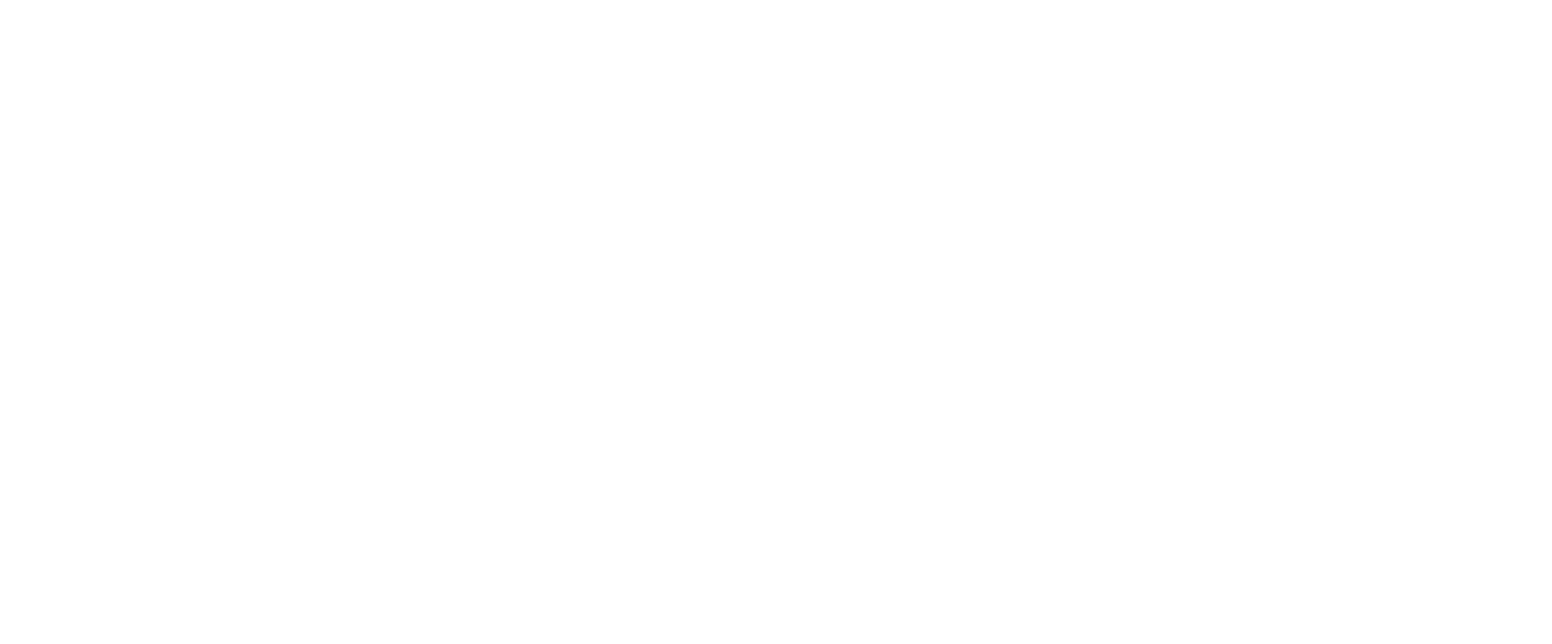
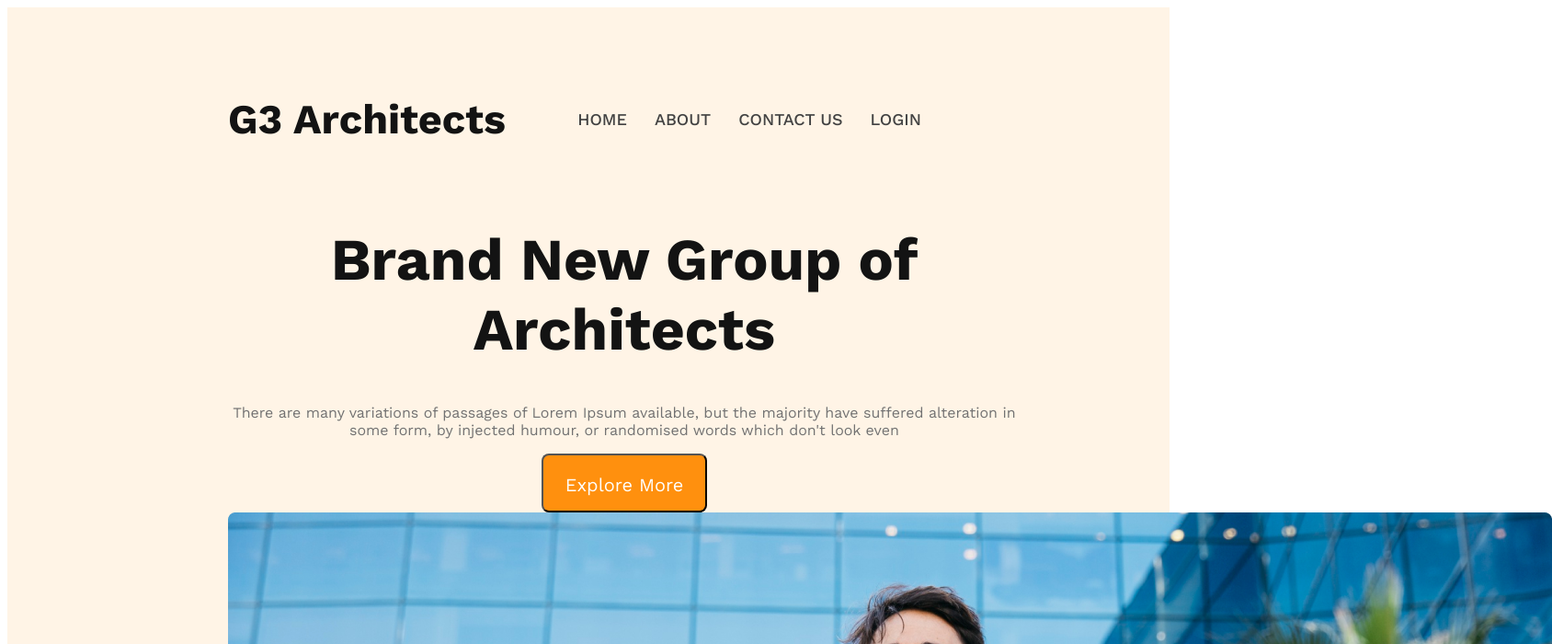
Before and after one commit to Sohanur00/g3-webside, a plain HTML site: page index.html in a window 1280 px wide. Shown: the top 700 px of the page at 92% size, 1688 px wide, since content can reach past the window. Drawn offline with nearby package versions, Linux system fonts and the light colour scheme.

Commit message:
btn added

```diff
--- a/index.html
+++ b/index.html
@@ -1,11 +1,64 @@
 <!DOCTYPE html>
 <html lang="en">
+
 <head>
     <meta charset="UTF-8">
     <meta name="viewport" content="width=device-width, initial-scale=1.0">
-    <title>Document</title>
+    <title>g3 architect</title>
+    <link rel="stylesheet" href="styles/architect.css">
 </head>
+
 <body>
+    <header>
+        <nav>
+            <h3 class="nav-title">G3 Architects</h3>
+            <ul>
 
+                <li><a href="">HOME</a></li>
+                <li><a href="">ABOUT</a></li>
+                <li><a href="">CONTACT US</a></li>
+                <li><a href="">LOGIN</a></li>
+
+            </ul>
+
+        </nav>
+
+        <div class="banner">
+            <div class="banner-content">
+                <h1 class="banner-title">Brand New Group of Architects </h1>
+
+                <p class="banner-description">There are many variations of passages of Lorem Ipsum available, but the
+                    majority have suffered alteration in some form, by injected humour, or randomised words which don't
+                    look even</p>
+                <button class="btn-primary">Explore More</button>
+
+            </div>
+
+            <img src="/images/banner.png" alt="">
+        </div>
+
+
+
+
+
+
+    </header>
+
+
+
+
+
+
+
+    <main>
+
+    </main>
+
+
+    <footer>
+
+
+    </footer>
 </body>
+
 </html>
--- /dev/null
+++ b/styles/architect.css
@@ -0,0 +1,88 @@
+/* WORK SANS FONT  */
+@import url('https://fonts.googleapis.com/css2?family=Work+Sans:wght@400;500;600;700;800&display=swap');
+/* shared styles */
+.btn-primary{
+
+    width: 180px;
+    height: 64px;
+    border-radius: 8px;
+    background: #FF900E;
+    color: #FFF;
+    font-size: 20px;
+  padding: 20px 20px;
+
+
+}
+
+* {
+    font-family: 'Work Sans', sans-serif;
+}
+
+/* header styles  */
+
+header {
+
+    background: rgba(255, 144, 14, 0.10);
+    padding: 50px 240px;
+
+
+}
+
+nav {
+
+    display: flex;
+    justify-content: space-between;
+    align-items: center;
+}
+
+.nav-title{
+    color: #131313;
+    font-size: 45px;
+    font-weight: 700;
+
+
+}
+
+nav>ul {
+    display: flex;
+
+
+}
+
+nav li {
+    list-style: none;
+    margin-right: 30px;
+
+    font-size: 18px;
+    font-weight: 500;
+
+}
+
+nav li a {
+
+    color: #424242;
+    text-decoration:none;
+
+
+}
+
+/* banner styles */
+
+.banner-content{
+
+    width: 862px;
+text-align: center;
+margin: 0 auto;
+}
+.banner-title{
+    font-size: 64px;
+    font-weight: 700;
+    color:  #131313;
+}
+
+.banner-description{
+    color: #727272;
+font-size: 16px;
+font-weight: 400;
+
+}
```
